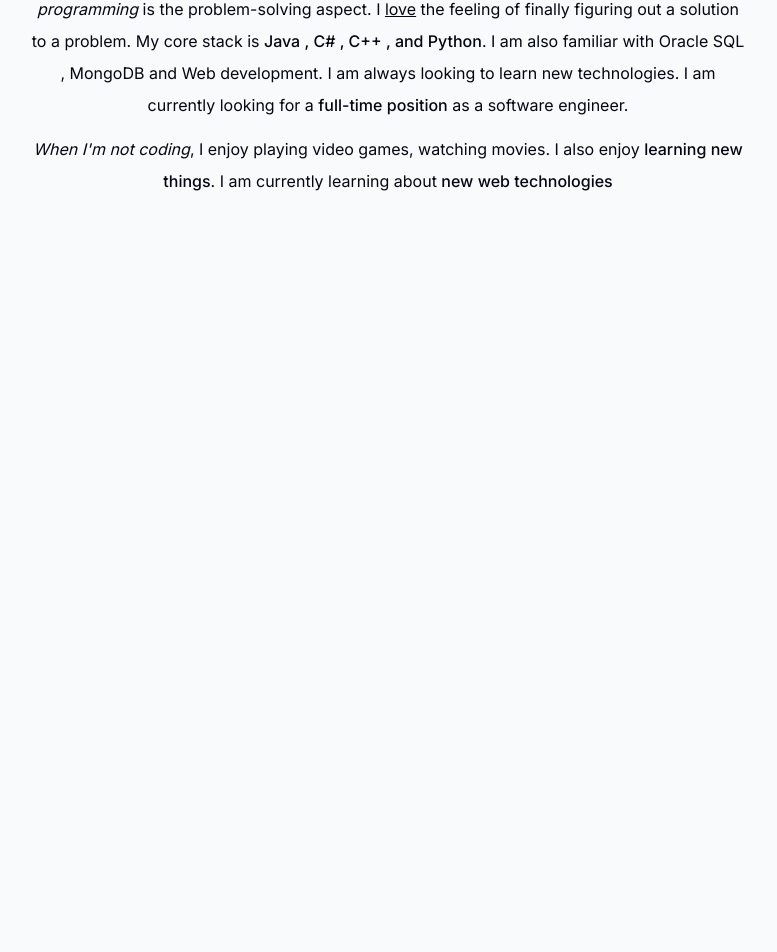
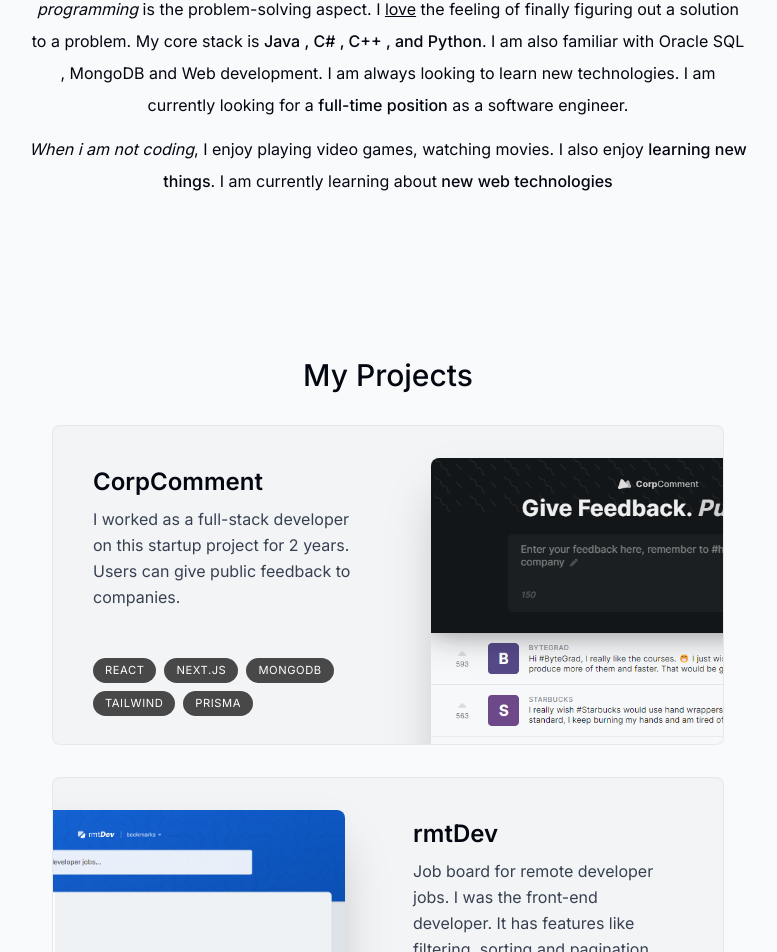
Before and after one commit to antczc/portfolio-website, a Next.js app: page / in a window 1280 px wide. Shown: the part 1015-1967 px from the top of the page, without its empty margins (252-1029 px from the left). Built offline with nearby package versions, Linux system fonts and the light colour scheme.

Commit message:
Development work

```diff
--- a/app/page.tsx
+++ b/app/page.tsx
@@ -1,5 +1,6 @@
 import About from "@/components/about";
 import Intro from "@/components/intro";
+import Projects from "@/components/projects";
 import SectionDivider from "@/components/section-divider";
 
 export default function Home() {
@@ -9,6 +10,7 @@
       <Intro />
       <SectionDivider />
       <About />
+      <Projects />
 
     </main>
   )
--- a/components/about.tsx
+++ b/components/about.tsx
@@ -1,11 +1,18 @@
+"use client";
+
 import React from 'react'
+import SectionHeading from './section-heading';
+import { motion } from 'framer-motion';
 
 export default function About() {
   return (
-  <section className="mb-28 max-w-[45rem]
-  text-center leading-8 sm:mb-40">
-    <h2 className="text-3xl font-medium
-    capitalize mb-8">About Me</h2>
+  <motion.section className="mb-28 max-w-[45rem]
+  text-center leading-8 sm:mb-40"
+   initial={{ opacity: 0 , y:100 }}
+   animate={{ opacity: 1 , y:0 }}
+   transition={{ delay: 0.175 }}
+  >
+    <SectionHeading>About Me</SectionHeading>
     <p className="mb-3">
         After graduating with a diploma in{" "}
         <span className="font-medium">Business Informatics</span>, I decided to pursue my
@@ -25,14 +32,14 @@
     </p>
 
     <p>
-        <span className="italic">When I'm not coding</span>, I enjoy playing
+        <span className="italic">When i am not coding</span>, I enjoy playing
         video games, watching movies. I also enjoy{" "}
         <span className="font-medium">learning new things</span>. I am currently
         learning about{" "}
         <span className="font-medium">new web technologies</span>
     </p>
 
-  </section>
+  </motion.section>
 
   );
 }
--- /dev/null
+++ b/components/project.tsx
@@ -0,0 +1,71 @@
+"use client";
+
+import { useRef } from "react";
+import { projectsData } from "@/lib/data";
+import Image from "next/image";
+import { motion, useScroll, useTransform } from "framer-motion";
+
+type ProjectProps = (typeof projectsData)[number];
+
+export default function Project({
+  title,
+  description,
+  tags,
+  imageUrl,
+}: ProjectProps) {
+  const ref = useRef<HTMLDivElement>(null);
+  const { scrollYProgress } = useScroll({
+    target: ref,
+    offset: ["0 1", "1.33 1"],
+  });
+  const scaleProgess = useTransform(scrollYProgress, [0, 1], [0.8, 1]);
+  const opacityProgess = useTransform(scrollYProgress, [0, 1], [0.6, 1]);
+
+  return (
+    <motion.div
+      ref={ref}
+      style={{
+        scale: scaleProgess,
+        opacity: opacityProgess,
+      }}
+      className="group mb-3 sm:mb-8 last:mb-0"
+    >
+      <section className="bg-gray-100 max-w-[42rem] border border-black/5 rounded-lg overflow-hidden sm:pr-8 relative sm:h-[20rem] hover:bg-gray-200 transition sm:group-even:pl-8 dark:text-white dark:bg-white/10 dark:hover:bg-white/20">
+        <div className="pt-4 pb-7 px-5 sm:pl-10 sm:pr-2 sm:pt-10 sm:max-w-[50%] flex flex-col h-full sm:group-even:ml-[18rem]">
+          <h3 className="text-2xl font-semibold dark:text-black">{title}</h3>
+          <p className="mt-2 leading-relaxed text-gray-700 dark:text-black/70">
+            {description}
+          </p>
+          <ul className="flex flex-wrap mt-4 gap-2 sm:mt-auto">
+            {tags.map((tag, index) => (
+              <li
+                className="bg-black/[0.7] px-3 py-1 text-[0.7rem] uppercase tracking-wider text-white rounded-full dark:text-white/70"
+                key={index}
+              >
+                {tag}
+              </li>
+            ))}
+          </ul>
+        </div>
+
+        <Image
+          src={imageUrl}
+          alt="Project I worked on"
+          quality={95}
+          className="absolute hidden sm:block top-8 -right-40 w-[28.25rem] rounded-t-lg shadow-2xl
+        transition
+        group-hover:scale-[1.04]
+        group-hover:-translate-x-3
+        group-hover:translate-y-3
+        group-hover:-rotate-2
+
+        group-even:group-hover:translate-x-3
+        group-even:group-hover:translate-y-3
+        group-even:group-hover:rotate-2
+
+        group-even:right-[initial] group-even:-left-40"
+        />
+      </section>
+    </motion.div>
+  );
+}
--- /dev/null
+++ b/components/projects.tsx
@@ -0,0 +1,21 @@
+import React from 'react'
+import SectionHeading from './section-heading';
+import { projectsData } from '@/lib/data';
+import Project from './project';
+
+export default function Projects() {
+  return (
+    <section>
+        <SectionHeading>My projects</SectionHeading>
+        <div>
+            {
+                projectsData.map((project, index) => (
+                    <React.Fragment key={index}>
+                    <Project {...project}/>
+                    </React.Fragment>
+                ))
+            }
+        </div>
+    </section>
+  )
+}
--- a/components/section-heading.tsx
+++ b/components/section-heading.tsx
@@ -0,0 +1,13 @@
+import React from 'react'
+
+type SectionHeadingProps = {
+    children:React.ReactNode;
+}
+
+export default function SectionHeading({
+    children}: SectionHeadingProps) {
+  return (
+    <h2 className="text-3xl font-medium
+    capitalize mb-8 text-center">{children}</h2>
+  )
+}
```
Also changed, not shown: 1 other file (tests, documents, lock files or other folders).
